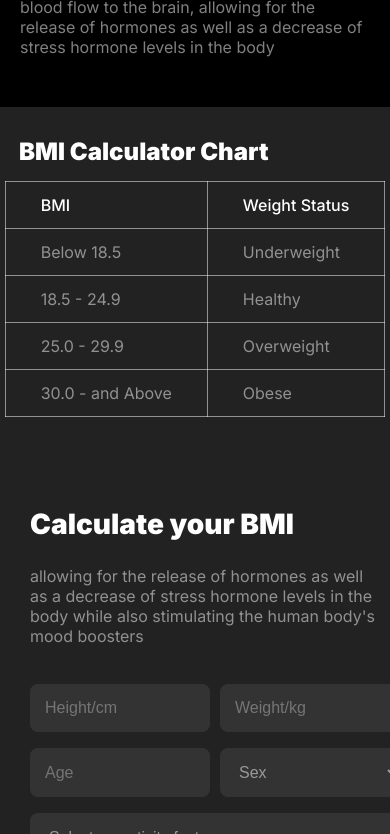
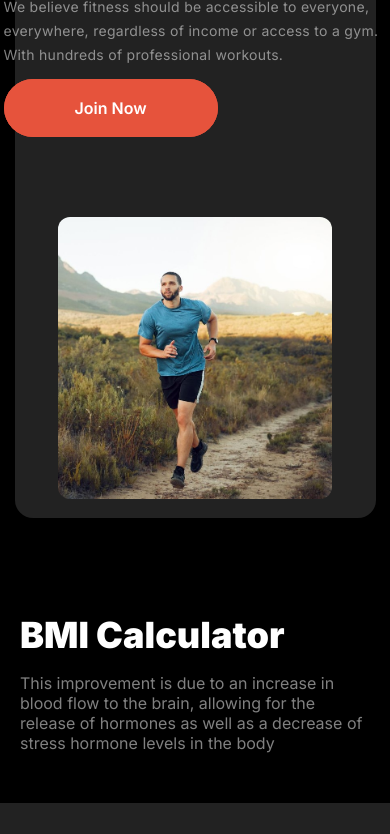
Before and after one commit to Ridhimu/Second-Assignment, a plain HTML site: page index.html in a window 390 px wide. Shown: the part 193-1027 px from the top of the page. Drawn offline with Linux system fonts and the light colour scheme; a web font is replaced by a local one.

Commit message:
responsive run section for small device

```diff
--- a/css/style.css
+++ b/css/style.css
@@ -88,11 +88,6 @@ section {
   font-size: 1.25rem;
 }
 
-/*Media Query */
-
-/* Small Device */
-
-@media screen and (max-width: 576px) {}
 
 
 /* Banner-section */
@@ -359,23 +354,29 @@ Mile Easily section */
 main {
   background-color: rgb(0, 0, 0);
 }
+.run-section{
+  width:100%;
+  background-color: rgb(0, 0, 0);
+}
 
 .run-contrainer {
   width: 80%;
-  margin: 0px 115px;
+  margin: 0px auto;
   border-radius: 18px;
   background: rgb(34, 34, 34);
   display: flex;
+  justify-content: center;
+  align-items: center;
 }
 
 .run-content {
   padding: 26px 38px;
-
   width: 443px;
   height: 290px;
   left: 54px;
   top: 41px;
-
+  margin-top: 40px;
+  margin-bottom: 50px;
 
 
 }
@@ -402,6 +403,7 @@ main {
 }
 
 .run-content a {
+
   margin-top: 25px;
   box-sizing: border-box;
   border-radius: 42px;
@@ -419,8 +421,9 @@ main {
 
 }
 
+
 .run-img img {
-  margin-left: 156px;
+    margin-left: 156px;
   padding: 15px 15px;
   width: 366px;
   height: 312px;
@@ -821,6 +824,7 @@ figure {
 /* Small Device */
 @media screen and (max-width: 576px) {
 
+  .run-contrainer,
   .tream-card1,
   .tream-card2,
   .calc-table,
@@ -829,7 +833,31 @@ figure {
       flex-direction: column;
       width: 100%;
   }
+.run-contrainer{
+  margin-bottom:40px;
+  width:95%;
 
+}
+.run-section{
+  padding: 5px;
+}
+.run-content{
+ padding: 10px 30px;
+ margin:20px;
+}
+.run-content h1{
+  font-size: 2.15rem;
+}
+.run-content p{
+  margin-right: 0px;
+  font-size: 14px;
+
+}
+.run-img img {
+  width: 100%;
+  margin-left: 0px;
+
+}
 
   .calc-heading{
     width: 90%;
@@ -906,8 +934,4 @@ figure {
 .footer-reserved{
     font-size: 1rem;
 }
-
-
-
-
 }
--- a/index.html
+++ b/index.html
@@ -108,13 +108,12 @@
 <!--Run an Extra
 Mile Easily section-->
 
-<section class="run-section display-none">
+<section class="run-section">
   <div class="run-contrainer">
     <div class="run-content">
-<h1>Run an Extra<br>
-  Mile Easily</h1>
-<p>We believe fitness should be accessible to everyone, everywhere, regardless of income or access to a gym. With hundreds of professional workouts.</p>
-<a href="">Join Now</a>
+      <h1>Run an Extra<br>Mile Easily</h1>
+      <p>We believe fitness should be accessible to everyone, everywhere, regardless of income or access to a gym. With hundreds of professional workouts.</p>
+      <a href="">Join Now</a>
     </div>
     <div class="run-img">
       <img src="img/run.jpg" alt="">
```
